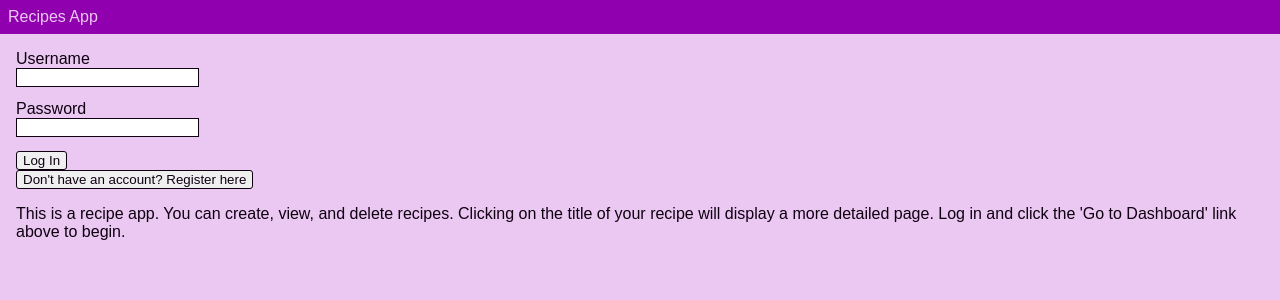
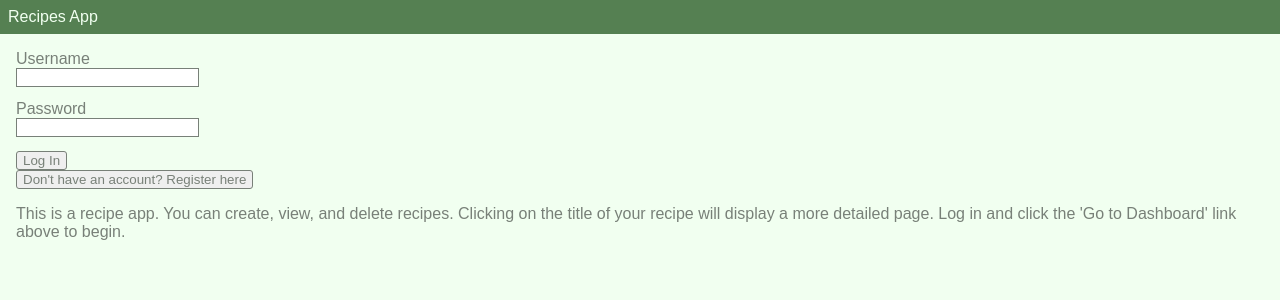
Before and after one commit to seankrummel/recipes-client, a React (Create React App) app: page / in a window 1280 px wide. Shown: the top 300 px of the page. Built offline with nearby package versions, Linux system fonts and the light colour scheme; no server answers.

Commit message:
changed color scheme

```diff
--- a/src/index.css
+++ b/src/index.css
@@ -2,15 +2,15 @@ body {
   margin: 0;
   padding: 0;
   font-family: sans-serif;
-  background: rgb(235, 200, 241);
-  color: rgb(14, 0, 17);
+  background: rgb(241, 255, 240);
+  color: rgb(120, 128, 120);
 }
 
 .header {
   margin: 0;
   padding: .5em;
-  background: rgb(145, 0, 175);
-  color: rgb(235, 200, 241);
+  background: rgb(85, 128, 82);
+  color: rgb(241, 255, 240);
 }
 
 .landing-page, .registration-page, .dashboard {
@@ -18,29 +18,28 @@ body {
 }
 
 button {
-  border: 1px solid rgb(14, 0, 17);
+  border: 1px solid rgb(120, 128, 120);
   border-radius: 3px;
-  color: rgb(14, 0, 17);
-  /* background: rgb(145, 0, 175); */
+  color: rgb(120, 128, 120);
 }
 
 .header button {
-  background: rgb(235, 200, 241);
+  background: rgb(241, 255, 240);
   float: right;
   margin-left: 2px;
 }
 
 input {
   display: block;
-  border: 1px solid rgb(14, 0, 17);
-  color: rgb(14, 0, 17);
+  border: 1px solid rgb(120, 128, 120);
+  color: rgb(120, 128, 120);
   margin-bottom: 1em;
 }
 
 textarea {
   display: block;
-  border: 1px solid rgb(14, 0, 17);
-  color: rgb(14, 0, 17);
+  border: 1px solid rgb(120, 128, 120);
+  color: rgb(120, 128, 120);
   margin-bottom: 1em;
   width: 40%;
 }
```
